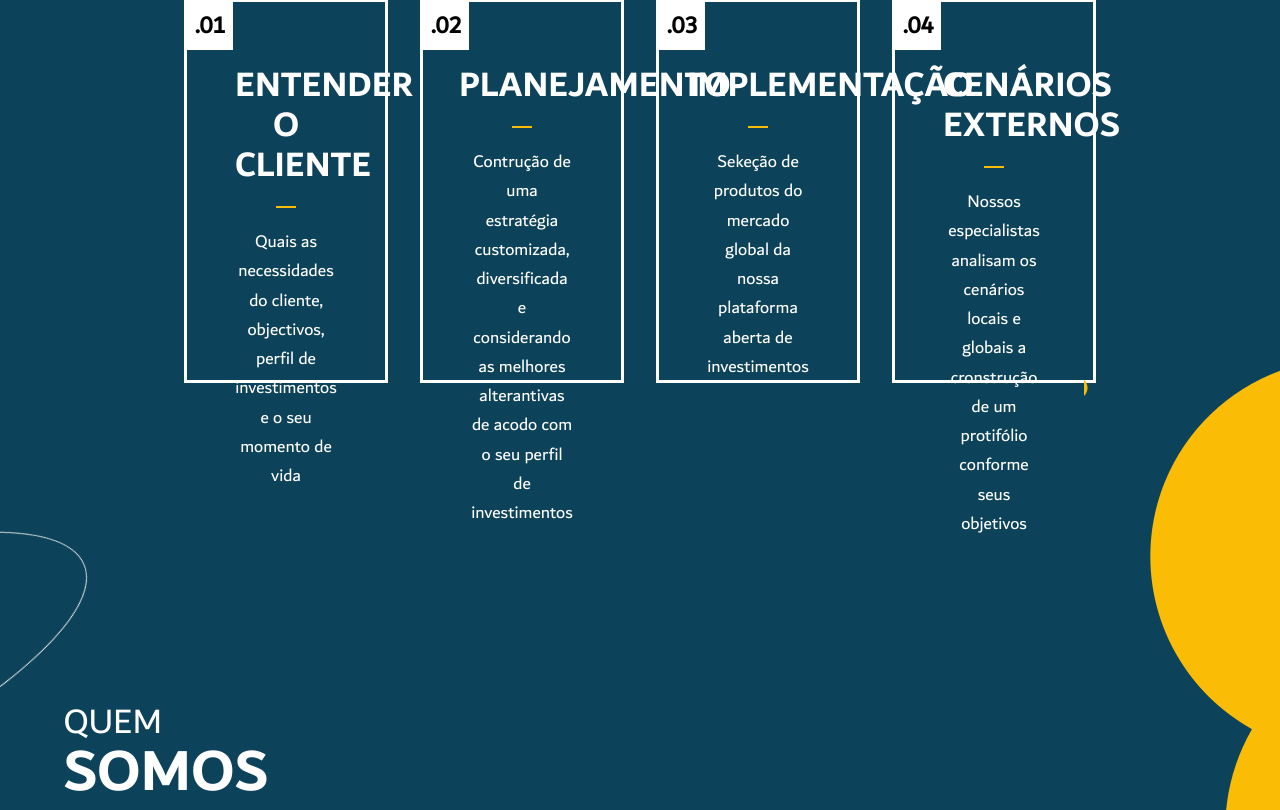
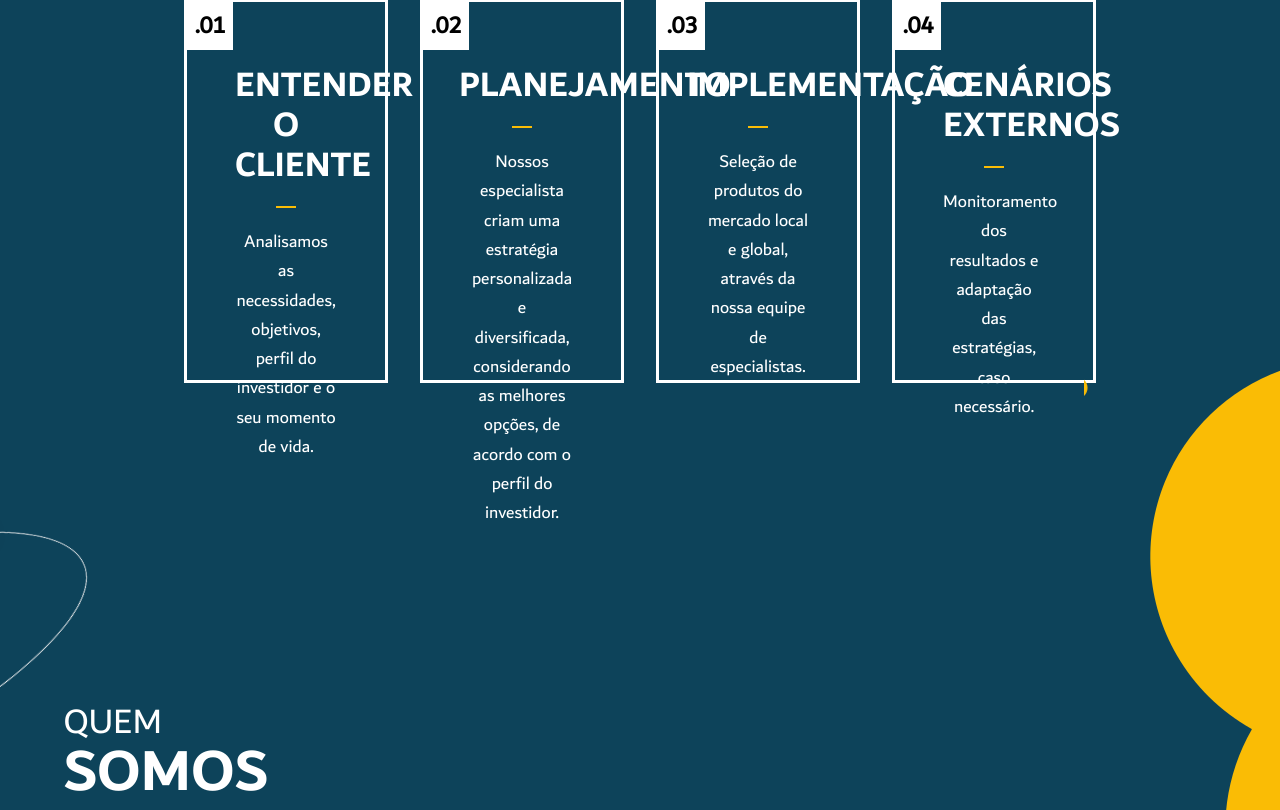
Before and after one commit to kyhou/momentum, a Vue app: page / in a window 1280 px wide. Shown: the part 2070-2880 px from the top of the page. Built offline with nearby package versions, Linux system fonts and the light colour scheme; no server answers.

Commit message:
Correção de textos.

```diff
--- a/src/views/Home.vue
+++ b/src/views/Home.vue
@@ -3,10 +3,8 @@
         <Page>
             <section id="hero" class="body-font bg-secondary" style="font-family:'Dubai Regular'">
                 <div class="hero">
-                    <!-- bg-[url('/src/assets/imgs/hero.jpg')] -->
                     <div class="hero-content flex w-full flex-wrap gap-0 pb-0">
                         <div class="basis-[95%] lg:basis-5/12" data-aos=""> <!-- slide-right -->
-                            <!-- <hr class="hr-title w-[70px]" /> -->
                             <h1 class="px-3 pt-6 text-3xl font-extrabold uppercase text-white max-sm:mb-1 lg:text-4xl lg:leading-[55px]"
                                 style="font-family:'Dubai Bold'">Eleve seu portfólio
                                 com ativos que rendem</h1>
@@ -72,8 +70,7 @@
                 <i class="gg-arrow-down"></i>
             </div>
 
-            <section id="how" class="body-font bg-secondary pt-36 text-white lg:px-36"
-                style="font-family:'Dubai Regular'">
+            <section id="how" class="body-font bg-secondary pt-36 text-white lg:px-36" style="font-family:'Dubai Regular'">
                 <div class="w-full px-5 py-24 lg:px-10">
                     <div class="items-left mb-20 flex flex-col flex-wrap text-left" data-aos=""> <!-- slide-right -->
                         <h1 class="title-font text-xl font-bold text-white lg:text-4xl">Como funciona a</h1>
@@ -89,8 +86,8 @@
                                 <h2 class="title-font mb-2 text-4xl font-bold uppercase text-white"
                                     style="font-family:'Dubai Bold'">Entender o Cliente</h2>
                                 <hr class="hr-title m-auto my-5 w-full !border-[#fabd05]" />
-                                <p class="text-lg leading-relaxed">Quais as necessidades do cliente, objectivos, perfil de
-                                    investimentos e o seu momento de vida</p>
+                                <p class="text-lg leading-relaxed">Analisamos as necessidades, objetivos, perfil do
+                                    investidor e o seu momento de vida.</p>
                             </div>
                         </div>
                         <div class="p-4 md:w-1/2 xl:w-1/4" data-aos=""> <!-- slide-up -->
@@ -100,8 +97,9 @@
                                 <h2 class="title-font -ml-3 mb-2 text-4xl font-bold uppercase text-white"
                                     style="font-family:'Dubai Bold'">Planejamento</h2>
                                 <hr class="hr-title m-auto my-5 w-full !border-[#fabd05]" />
-                                <p class="text-lg leading-relaxed">Contrução de uma estratégia customizada, diversificada
-                                    e considerando as melhores alterantivas de acodo com o seu perfil de investimentos</p>
+                                <p class="text-lg leading-relaxed">Nossos especialista criam uma estratégia personalizada e
+                                    diversificada, considerando as melhores opções, de acordo com o perfil do investidor.
+                                </p>
                             </div>
                         </div>
                         <div class="p-4 md:w-1/2 xl:w-1/4" data-aos=""> <!-- slide-up -->
@@ -111,8 +109,8 @@
                                 <h2 class="title-font -ml-5 mb-2 text-4xl font-bold uppercase text-white"
                                     style="font-family:'Dubai Bold'">Implementação</h2>
                                 <hr class="hr-title m-auto my-5 w-full !border-[#fabd05]" />
-                                <p class="text-lg leading-relaxed">Sekeção de produtos do mercado global da nossa
-                                    plataforma aberta de investimentos</p>
+                                <p class="text-lg leading-relaxed">Seleção de produtos do mercado local e global, através da
+                                    nossa equipe de especialistas.</p>
                             </div>
                         </div>
                         <div class="p-4 md:w-1/2 xl:w-1/4" data-aos=""> <!-- slide-up -->
@@ -122,8 +120,8 @@
                                 <h2 class="title-font mb-2 text-4xl font-bold uppercase text-white"
                                     style="font-family:'Dubai Bold'">Cenários Externos</h2>
                                 <hr class="hr-title m-auto my-5 w-full !border-[#fabd05]" />
-                                <p class="text-lg leading-relaxed">Nossos especialistas analisam os cenários locais e
-                                    globais a cronstrução de um protifólio conforme seus objetivos</p>
+                                <p class="text-lg leading-relaxed">Monitoramento dos resultados e adaptação das estratégias,
+                                    caso necessário.</p>
                             </div>
                         </div>
                     </div>
@@ -136,20 +134,19 @@
                 <div v-if="window.width <= 1024">
                     <div class="flex w-full justify-center bg-[url('/src/assets/imgs/circulo.png')] bg-[length:400px_200px] bg-center bg-no-repeat"
                         data-aos=""> <!-- zoom-in -->
-                        <div
-                            class=" mx-5 text-left text-[3rem] leading-none text-white">
+                        <div class=" mx-5 text-left text-[3rem] leading-none text-white">
                             <h1 class="mb-10 text-4xl uppercase">Quem<br /><span class="text-6xl font-extrabold"
                                     style="font-family:'Dubai Bold'">somos</span></h1>
                             <span class="text-justify text-xl">
                                 <p>A Momentum Invest é uma gestora de recursos privados atuante no mercado local e
                                     internacional, comprometida com a ética, rentabilidade e preservação do capital.</p>
-                                    <br />
+                                <br />
                                 <p>Com uma abordagem única na avaliação de empresas, especialmente Small Caps, a empresa
                                     atua
                                     como sócia, defendendo os interesses dos investidores. Seus resultados consistentes e
                                     progressivos, superando índices de referência e o mercado, são atribuídos à pesquisa
                                     independente e à recusa em ser influenciada por opiniões externas.</p>
-                                    <br />
+                                <br />
                                 <p>Além disso, a Momentum Invest promove a educação financeira contínua, capacitando
                                     investidores na tomada de decisão em relação aos seus investimentos.</p>
                             </span>
@@ -182,8 +179,6 @@
                         <div class="absolute inset-0 bg-[url('/src/assets/imgs/circles.png')] bg-right bg-no-repeat"></div>
                     </div>
                 </div>
-
-                <!-- <div class="flex w-1/5 bg-[url('/src/assets/imgs/circles.png')] bg-right bg-no-repeat"></div> -->
             </section>
 
             <section id="platform" class="body-font bg-secondary text-white lg:pb-20" style="font-family:'Dubai Regular'">
@@ -200,127 +195,14 @@
                             financeiras, independentemente do seu nível de experiência.</p>
                     </div>
                     <div class="relative -mt-72 h-screen w-1/3 lg:-mt-32 lg:w-1/5">
-                        <div class="absolute inset-0 bg-[url('/src/assets/imgs/explore.svg')] bg-[right_2.5rem] bg-no-repeat max-sm:bg-[right_21rem]"></div>
-                    </div>
-                </div>
-            </section>
-
-            <div class="vl-divider" />
-
-            <!-- <section id="properties" class="body-font bg-secondary">
-                <div class="px-5 py-24 lg:px-10">
-                    <div data-aos="slide-right">
-                        <div class="mb-20 text-left">
-                            <hr class="hr-title mb-5" style="width: 70px;" />
-                            <h1 class="title-font text-4xl font-bold text-white">Imóveis adquiridos</h1>
-                            <p class="mx-auto text-base font-bold uppercase leading-relaxed text-accent">Conheça os
-                                imóveis que o Grupo HV adquiriu para fortaceler nosso lastro patrimonial</p>
-                        </div>
-                        <div class="mb-10 text-left">
-                            <h1 class="title-font text-2xl font-semibold text-white">Parceria Grupo HV e Águia
-                                Consultoria
-                                Imobiliária</h1>
-                        </div>
-                    </div>
-                    <div class="-m-4 flex flex-wrap">
-                        <div class="p-4 md:w-1/3" data-aos="slide-up">
-                            <div class="border-opacity/60 h-full border-2 border-gray-200">
-                                <img src="../assets/imgs/barra_view.png" alt="Barra View Residences">
-                                <div class="p-6">
-                                    <hr class="hr-title" />
-                                    <h1 class="title-font mb-3 text-xl font-bold text-white">Barra View
-                                        Residences
-                                    </h1>
-                                    <p class="mb-3 leading-relaxed">Muito mais que um empreendimento completo e de
-                                        frente para o mar. O Barra View Residences é a expressão do conforto e
-                                        bem-estar. Localizado em Barra Velha - Santa Catarina.</p>
-                                </div>
-                            </div>
-                        </div>
-                        <div class="p-4 md:w-1/3" data-aos="slide-up">
-                            <div class="border-opacity/60 h-full border-2 border-gray-200">
-                                <img src="../assets/imgs/belvedere.png" alt="Belvedere Beach House">
-                                <div class="p-6">
-                                    <hr class="hr-title" />
-                                    <h1 class="title-font mb-3 text-xl font-bold text-white">Belvedere Beach House</h1>
-                                    <p class="mb-3 leading-relaxed">Pé na areia e a brisa do mar virando rotina. O
-                                        primeiro da linha Beach House da construtora Rôgga. Localizado em Balneário
-                                        Piçarras - Santa Catarina.</p>
-                                </div>
-                            </div>
-                        </div>
-                        <div class="p-4 md:w-1/3" data-aos="slide-up">
-                            <div class="border-opacity/60 h-full border-2 border-gray-200">
-                                <img src="../assets/imgs/ibiza.png" alt="Ibiza Beach Club">
-                                <div class="p-6">
-                                    <hr class="hr-title" />
-                                    <h1 class="title-font mb-3 text-xl font-bold text-white">Ibiza Beach Club</h1>
-                                    <p class="mb-3 leading-relaxed">Possui uma localização privilegiada em Balneário
-                                        Piçarras a poucos metros do mar, e é ideal para quem busca viver com o melhor
-                                        lazer e qualidade de vida. Localizado em Balneário Piçarras - Santa Catarina.
-                                    </p>
-                                </div>
-                            </div>
-                        </div>
-                    </div>
-                    <div class="mb-10 mt-20 text-left" data-aos="slide-right">
-                        <h1 class="title-font text-2xl font-semibold text-white">Parceria Grupo HV e Daxo Incorporadora
-                        </h1>
-                    </div>
-                    <div class="-m-4 flex flex-wrap">
-                        <div class="p-4 md:w-1/3" data-aos="slide-up">
-                            <div class="border-opacity/60 h-full border-2 border-gray-200">
-                                <img src="../assets/imgs/kaa.png" alt="Kaá">
-                                <div class="p-6">
-                                    <hr class="hr-title" />
-                                    <h1 class="title-font mb-3 text-xl font-bold text-white">Kaá
-                                    </h1>
-                                    <p class="mb-3 leading-relaxed">O paisagismo do Kaá propõe espaços onde você e sua
-                                        família sentem a presença do verde com plantas, flores e árvores frutíferas. Seu
-                                        jardim para cultivar bons momentos. Localizado em Joinville - Santa Catarina.
-                                    </p>
-                                </div>
-                            </div>
+                        <div
+                            class="absolute inset-0 bg-[url('/src/assets/imgs/explore.svg')] bg-[right_2.5rem] bg-no-repeat max-sm:bg-[right_21rem]">
                         </div>
                     </div>
                 </div>
             </section>
 
             <div class="vl-divider" />
-
-            <section id="group" class="body-font bg-secondary">
-                <div class="px-5 py-24 lg:px-10">
-                    <div class="mb-10 flex w-full flex-col text-left" data-aos="slide-right">
-                        <hr class="hr-title mb-5" style="width: 70px;" />
-                        <h1 class="title-font text-4xl font-bold text-white">Empresas do grupo</h1>
-                        <p class="text-base font-bold leading-relaxed text-accent">FAZEMOS PARTE DE UM GRUPO
-                            INCRÍVEL</p>
-                    </div>
-                    <div class="divider divider-vertical mb-10"></div>
-                    <div class="-m-4 mx-12 flex flex-col items-center justify-center sm:mx-1 sm:flex-row sm:flex-wrap">
-                        <div class="w-72 p-4 md:w-1/2 lg:w-1/3" data-aos="slide-up">
-                            <div class="flex h-full flex-col items-center text-center">
-                                <img alt="team" class="mb-4 w-full shrink-0 object-cover object-center"
-                                    src="../assets/imgs/grupo_hv_branco.png">
-                            </div>
-                        </div>
-                        <div class="p-4 md:w-1/2 lg:w-1/4" data-aos="slide-up">
-                            <div class="flex h-full flex-col items-center text-center">
-                                <img alt="team" class="mb-4 w-full shrink-0 object-cover object-center"
-                                    src="../assets/imgs/hv_select_branco.png">
-                            </div>
-                        </div>
-                        <div class="w-72 p-4 md:w-1/2 lg:w-1/3" data-aos="slide-up">
-                            <div class="flex h-full flex-col items-center text-center">
-                                <img alt="team" class="mb-4 w-full shrink-0 object-cover object-center"
-                                    src="../assets/imgs/hv_invest_branco.png">
-                            </div>
-                        </div>
-                    </div>
-                </div>
-            </section>
-
-            <div class="vl-divider" />-->
 
             <Contact></Contact>
         </Page>
```
